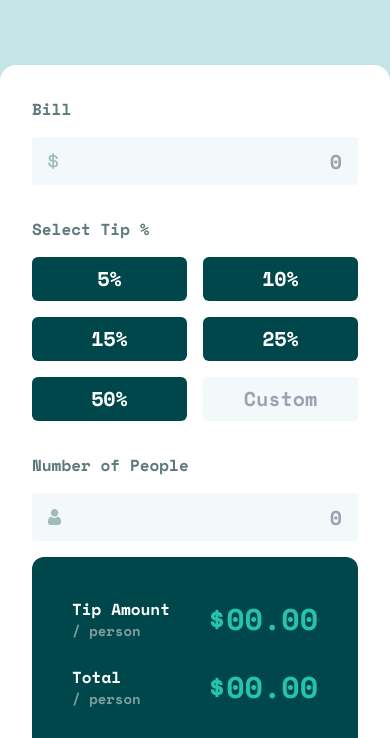
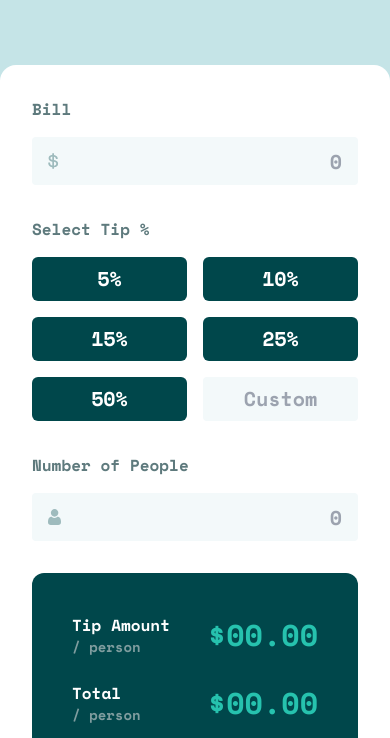
Before and after one commit to AntonioUngolo/Tip-calculator-app, a website: page index.html in a window 390 px wide. Shown: the part 105-843 px from the top of the page. Drawn offline with nearby package versions, Linux system fonts and the light colour scheme.

Commit message:
fixing responsive

```diff
--- a/index.html
+++ b/index.html
@@ -30,7 +30,7 @@
         <img src="./images/logo.svg" alt="" srcset="" />
       </div>
       <div
-        class="box w-full md:w-[920px] md:h-[481px] bg-white p-8 rounded-2xl grid grid-cols-1 md:grid-cols-2 gap-4"
+        class="box w-full md:w-[920px] md:h-[481px] bg-white p-8 rounded-2xl grid grid-cols-1 md:grid-cols-2 gap-8 md:gap-4"
       >
         <div class="box-input h-full flex flex-col justify-between gap-8">
           <div>
```
Also changed, not shown: dist/output.css.
